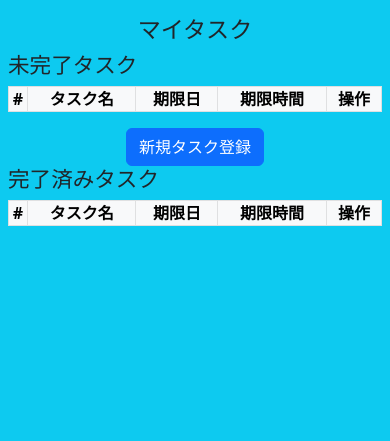
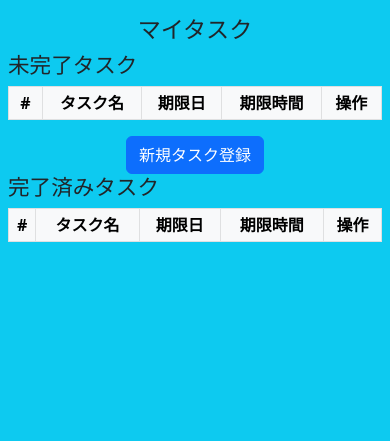
Before and after one commit to ShumpeiSeto/flask2, a Flask app: page /my_task in a window 390 px wide. Shown: the part 78-519 px from the top of the page. Run offline with Flask 3, Linux system fonts and the light colour scheme; the visitor is signed in with stand-in values (Sample User, id 1); data that the repository does not hold is empty.

Commit message:
fix edit task page and new task page for responsive

```diff
--- a/taskbell/static/style.css
+++ b/taskbell/static/style.css
@@ -210,14 +210,14 @@ p {
 .buttons button {
   font-size: 1.3rem;
 }
-.flash_message {
+/* .flash_message {
   color: red;
   text-align: center;
 }
 .flash_message > li {
   list-style: none;
   font-style: bold;
-}
+} */
 
 /* @media screen and (max-width: 450) {
   .table th,
--- a/taskbell/templates/testtemp/login.html
+++ b/taskbell/templates/testtemp/login.html
@@ -23,7 +23,7 @@
                       </div>
                       {% with messages = get_flashed_messages() %}
                       {% if messages %}
-                      <ul class="flash_message">
+                      <ul class="alert alert-danger list-unstyled text-center flash_message fw-bold">
                           {% for message in messages %}
                           <li>{{ message }}</li>
                           {% endfor %}
--- a/taskbell/templates/testtemp/my_task.html
+++ b/taskbell/templates/testtemp/my_task.html
@@ -8,35 +8,35 @@
         <table class="table table-light table-hover table-bordered">
           <thead>
             <tr>
-              <th scope="col" class="p-0 p-md-2 text-center">#</th>
-              <th scope="col" class="p-0 p-md-2 text-center">タスク名</th>
-              <th scope="col" class="p-0 p-md-2 text-center">期限日</th>
-              <th scope="col" class="p-0 p-md-2 text-center">期限時間</th>
-              <th scope="col" class="p-0 p-md-2 text-center">操作</th>
+              <th scope="col" class="py-1 p-md-2 text-center">#</th>
+              <th scope="col" class="py-1 p-md-2 text-center">タスク名</th>
+              <th scope="col" class="py-1 p-md-2 text-center">期限日</th>
+              <th scope="col" class="py-1 p-md-2 text-center">期限時間</th>
+              <th scope="col" class="py-1 p-md-2 text-center">操作</th>
             </tr>
           </thead>
           <tbody>
             {% for nc_task in nc_tasks %}
               <tr>
-                <th scope="row" class="p-0 p-md-2">
+                <th scope="row" class="py-1 p-md-2">
                   <a href="{{ url_for('check_task', task_id=nc_task['task_id']) }}" class="check_box_a">
-                    <button type="button" class="btn btn-light rounded-circl p-0 check_box_b">✔</button>
+                    <button type="button" class="btn btn-light rounded-circl py-0 check_box_b">✔</button>
                   </a>
                 </th>
-                <td class="p-0 p-md-2 text-center">
+                <td class="py-1 p-md-2 text-center">
                   <label class="form-check-label" for="firstCheckbox">{{ nc_task['title']}}</label>
                 </td>
-                <td class="p-0 p-md-2 text-center">
+                <td class="py-1 p-md-2 text-center">
                   <label class="deadline" for="deadline">{{ nc_task['deadline'].strftime('%y/%m/%d(%a)') }}</label>
                 </td>
-                <td class="p-0 p-md-2 text-center">
+                <td class="py-1 p-md-2 text-center">
                   <label class="deadline" for="deadline">{{ nc_task['deadline'].strftime('%H:%m') }}</label>
                 </td>
-                <td class="p-0 p-md-2 text-center">
+                <td class="py-1 p-md-2 text-center">
                   {# <a href="{{ url_for('edit_task', task_id=nc_task['task_id']) }}">編集</a> #}
-                  <a href="{{ url_for('edit_task', task_id=nc_task['task_id']) }}"><button type="button" class="btn btn-primary p-0">編集</button></a>
+                  <a href="{{ url_for('edit_task', task_id=nc_task['task_id']) }}"><button type="button" class="btn btn-primary py-1">編集</button></a>
                   {# <a href="{{ url_for('delete_task', task_id=nc_task['task_id']) }}">削除</a> #}
-                  <a href="{{ url_for('delete_task', task_id=nc_task['task_id']) }}"><button type="button" class="btn btn-danger p-0">削除</button></a>
+                  <a href="{{ url_for('delete_task', task_id=nc_task['task_id']) }}"><button type="button" class="btn btn-danger py-1">削除</button></a>
                 </td>
               </tr>
             {% endfor %}
@@ -57,17 +57,17 @@
         <table class="table table-light table-hover table-bordered">
           <thead>
             <tr>
-              <th scope="col" class="p-0 p-md-2 text-center">#</th>
-              <th scope="col" class="p-0 p-md-2 text-center">タスク名</th>
-              <th scope="col" class="p-0 p-md-2 text-center">期限日</th>
-              <th scope="col" class="p-0 p-md-2 text-center">期限時間</th>
-              <th scope="col" class="p-0 p-md-2 text-center">操作</th>
+              <th scope="col" class="p-1 p-md-2 text-center">#</th>
+              <th scope="col" class="p-1 p-md-2 text-center">タスク名</th>
+              <th scope="col" class="p-1 p-md-2 text-center">期限日</th>
+              <th scope="col" class="p-1 p-md-2 text-center">期限時間</th>
+              <th scope="col" class="p-1 p-md-2 text-center">操作</th>
             </tr>
           </thead>
           <tbody>
             {% for c_task in c_tasks %}
               <tr>
-                <th scope="row" class="p-0 p-md-2 text-center">
+                <th scope="row" class="p-1 p-md-2 text-center">
                   <a href="{{ url_for('check_task', task_id=c_task['task_id']) }}" class="check_box_a">
                 <button type="button" class="btn btn-light rounded-circl p-0 check_box_b">済</button>
                   </a>
--- a/taskbell/templates/testtemp/signup.html
+++ b/taskbell/templates/testtemp/signup.html
@@ -27,7 +27,7 @@
                             </div>
                             {% with messages = get_flashed_messages() %}
                             {% if messages %}
-                            <ul class="flash_message">
+                            <ul class="alert alert-danger list-unstyled text-center flash_message fw-bold">
                                 {% for message in messages %}
                                 <li>{{ message }}</li>
                                 {% endfor %}
--- a/taskbell/views.py
+++ b/taskbell/views.py
@@ -6,6 +6,7 @@ import datetime
 from sqlalchemy import desc
 from flask_login import login_user, current_user, login_required, logout_user
 import locale
+
 # from werkzeug.exceptions import HTTPException, Forbidden, InternalServerError, Unauthorized
 
 
@@ -281,7 +282,7 @@ def signup():
         # ユーザー存在有無を確認し重複のチェック
         match_user = User.query.filter(User.username == username).first()
         if password != c_password:
-            flash("パスワードが一致しません")
+            flash("パスワードが一致していません")
             flash("もう一度入力してください")
             return redirect("/signup")
         if match_user == None:
```
Also changed, not shown: taskbell/templates/testtemp/edit_task.html (+47 -21 lines), taskbell/templates/testtemp/new_task.html (+12 -28 lines).
